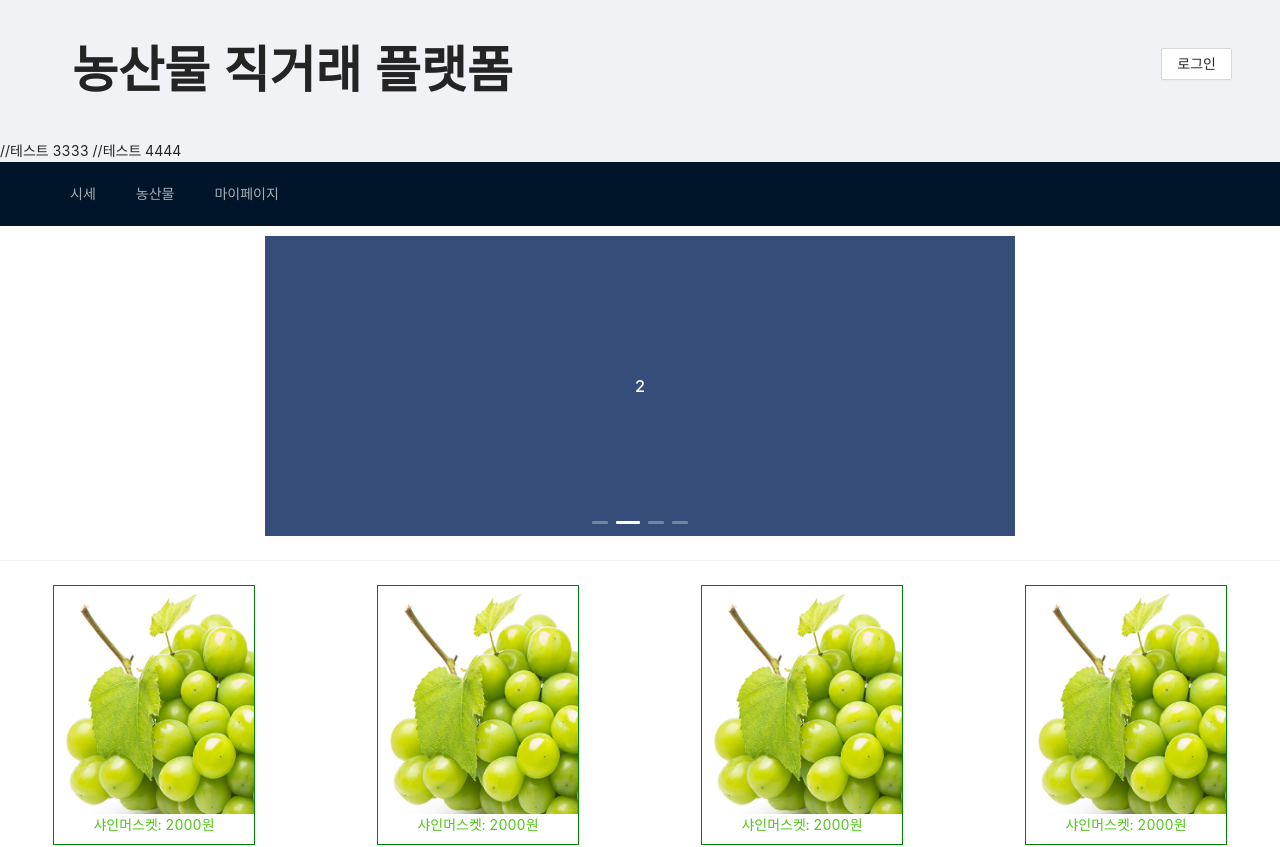
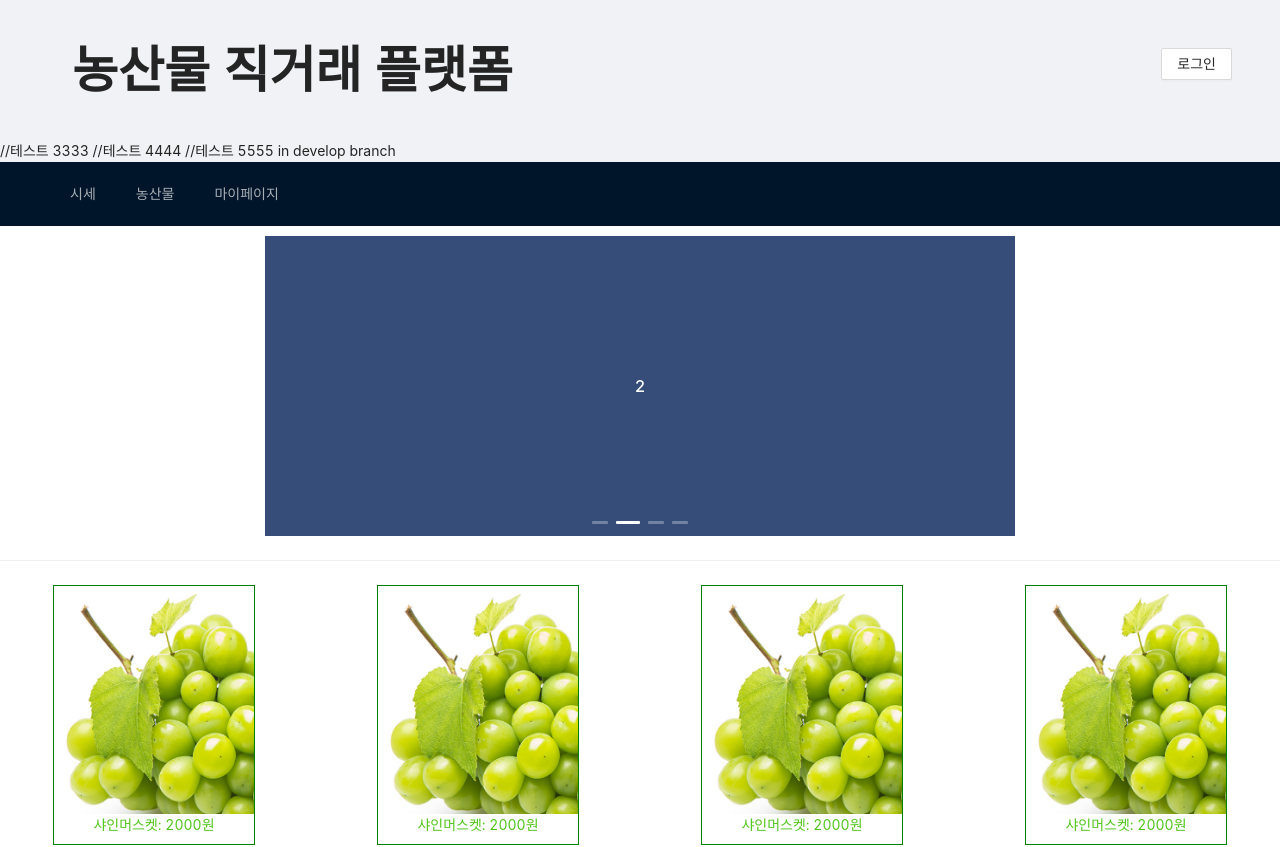
Before and after one commit to Mythenmatz1128/market, a React (Create React App) app: page / in a window 1280 px wide. Shown: the top 847 px of the page. Built offline with nearby package versions, Linux system fonts and the light colour scheme.

Commit message:
develop에서 작성

```diff
--- a/src/App.js
+++ b/src/App.js
@@ -28,7 +28,7 @@ function MainLayout() {
       </div>
       //테스트 3333
       //테스트 4444
-
+      //테스트 5555 in develop branch
 
       <Header className="header">
         <div className="logo" />
```
